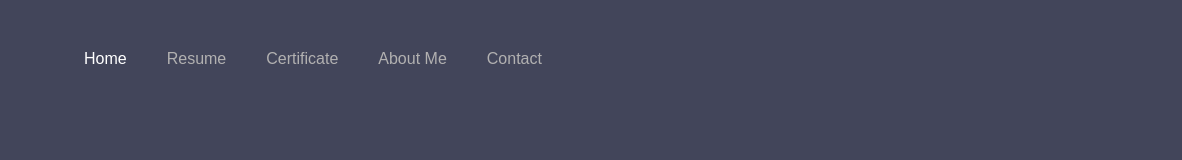
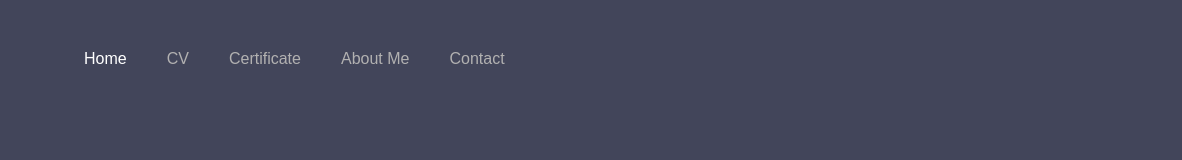
Before and after one commit to yilmzalpren/yilmzalpren.github.io, a plain HTML site: page index.html in a window 1280 px wide. Shown: the top 160 px of the page, 98-1280 px from the left. Drawn offline with Linux system fonts and the light colour scheme.

Commit message:
resume.html cv.html olarak degistirildi

```diff
--- a/index.html
+++ b/index.html
@@ -16,7 +16,7 @@
             <ul>
                 <li class="logo"><img src="images/education.png" alt="logo"></li>
                 <li style="color:white">Home</li>
-                <li> <a style="color: #b2b1b1;text-decoration: none;" href="resume.html">Resume</a> </li>
+                <li> <a style="color: #b2b1b1;text-decoration: none;" href="cv.html">CV</a> </li>
                 <li>Certificate</li>
                 <li>About Me</li>
                 <li>Contact</li>
```
Also changed, not shown: cv.html (renamed from resume.html).
